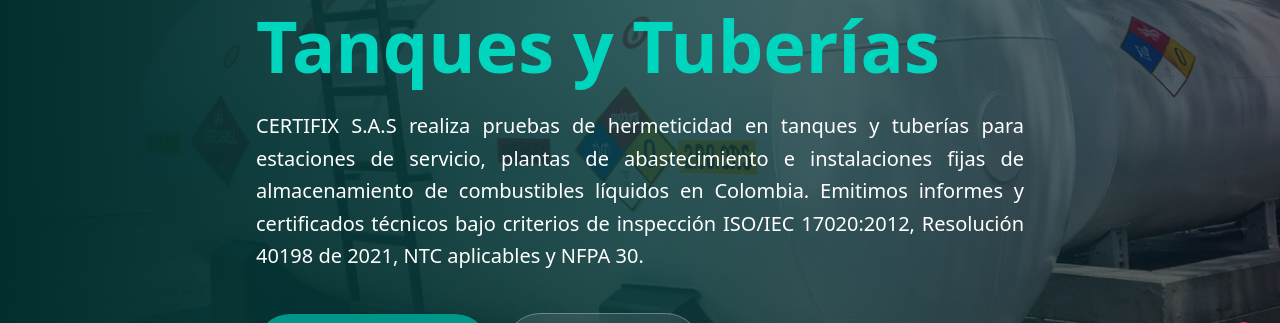
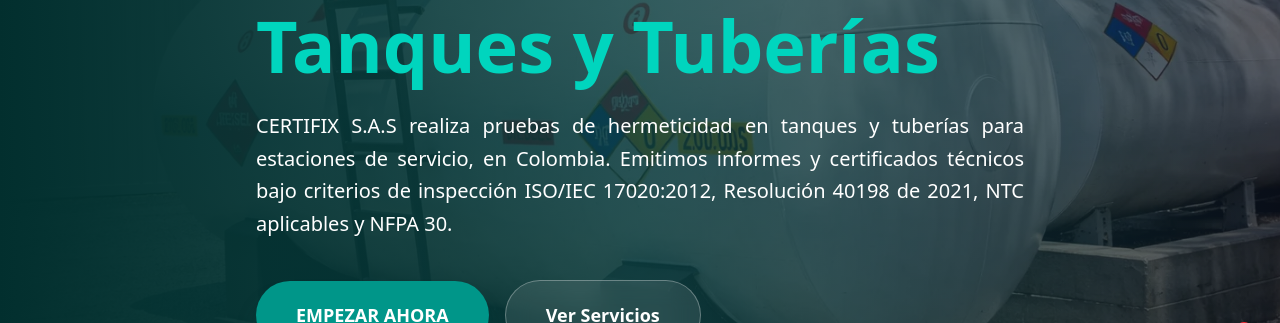
Before and after one commit to DIGYTALCONSULTING/CERTIFIXSAS, a Vue app: page / in a window 1280 px wide. Shown: the part 378-701 px from the top of the page. Built offline with nearby package versions, Linux system fonts and the light colour scheme; no server answers.

Commit message:
Shorten hero service description

```diff
--- a/src/components/Hero.vue
+++ b/src/components/Hero.vue
@@ -41,7 +41,7 @@ const whatsappLink = `https://api.whatsapp.com/send?phone=${whatsappNumber}&text
 
         <p class="text-xl md:text-xl text-white mb-10 leading-relaxed font-light md:text-justify">
           CERTIFIX S.A.S realiza pruebas de hermeticidad en tanques y tuberías para estaciones de servicio,
-          plantas de abastecimiento e instalaciones fijas de almacenamiento de combustibles líquidos en Colombia.
+          en Colombia.
           Emitimos informes y certificados técnicos bajo criterios de inspección ISO/IEC 17020:2012,
           Resolución 40198 de 2021, NTC aplicables y NFPA 30.
         </p>
```
